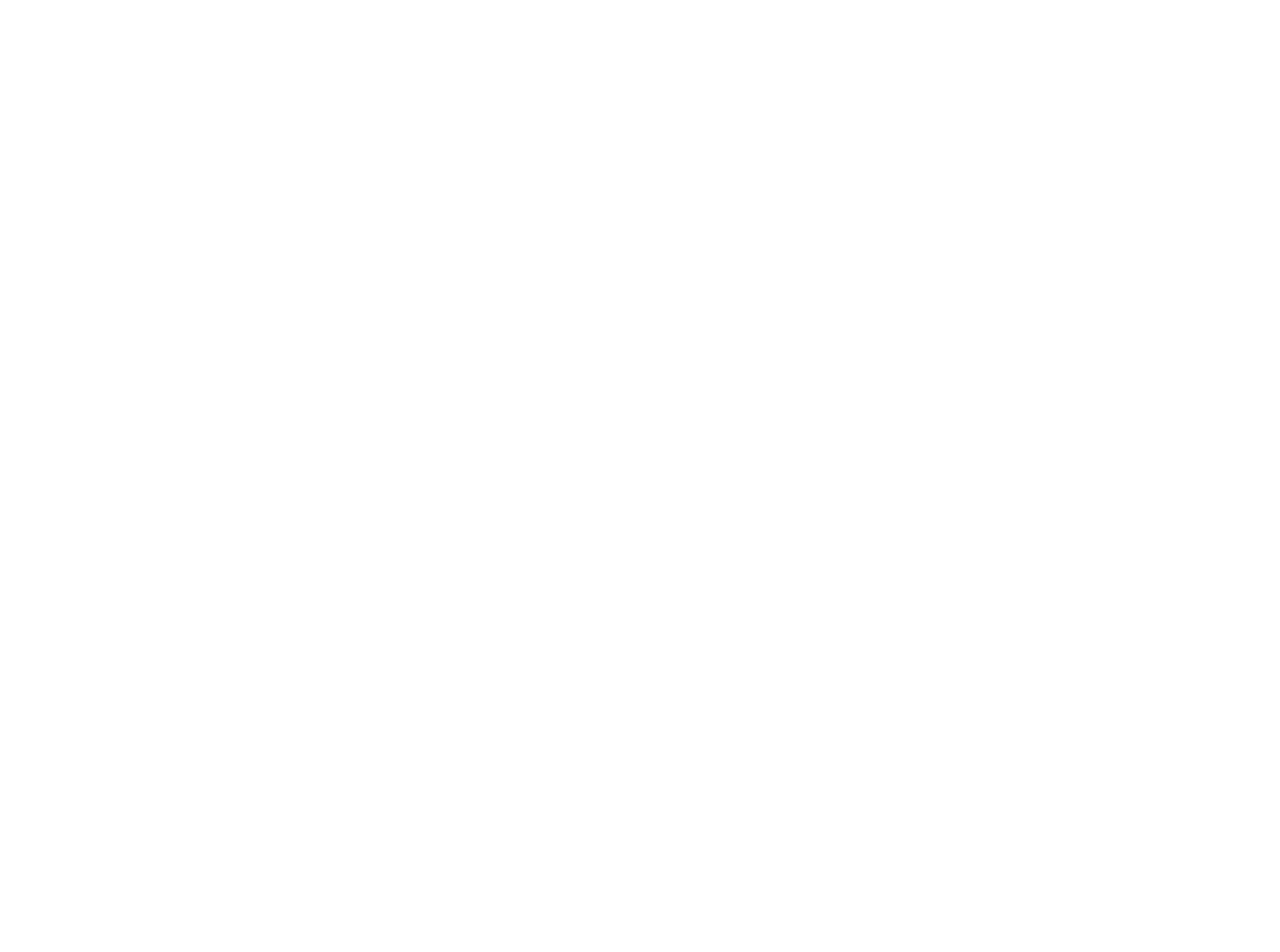
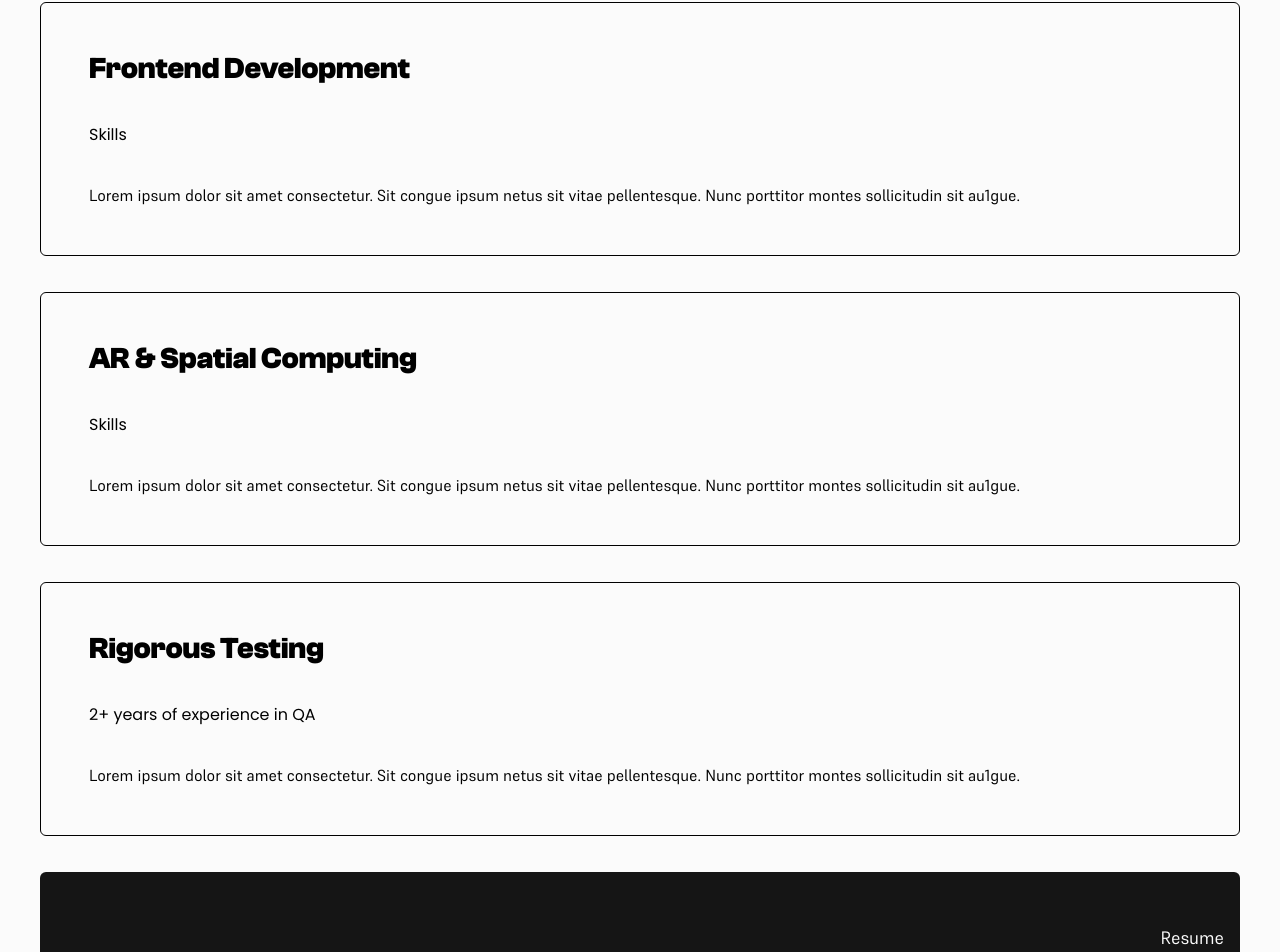
Before and after one commit to mackaykillian/portfolio, a React (Create React App) app: page / in a window 1280 px wide. Shown: the part 786-1738 px from the top of the page. Before the commit the page ends 800 px from the top, so only its background shows below. Built offline with nearby package versions, Linux system fonts and the light colour scheme.

Commit message:
added overview section basics

```diff
--- a/src/App.jsx
+++ b/src/App.jsx
@@ -17,14 +17,14 @@
   );
   return (
     <div className="app">
-      <div className="mx-[16px]">
+      <div>
         <div className="flex flex-row justify-between bg-green-400">
           <div>photo</div>
           <div>nav</div>
         </div>
         <div
           ref={introFrame}
-          className="flex flex-col h-[60vh] md:h-[80vh]  justify-center bg-blue-100"
+          className="flex flex-col h-[60vh] md:h-[80vh] justify-center mx-[16px] md:mx-[32px] lg:mx-[40px]"
         >
           <div className="mt-[20vh] font-bold uppercase font-display text-[13vw] leading-[13vw] xl:text-[180px] xl:leading-[180px]">
             <div id="hero-text">
@@ -52,6 +52,53 @@
             </div>
           </div>
         </div>
+        <div id="overviewFrame" className="h-fit bg-pgray-100">
+          <div className="mx-[16px] md:mx-[32px] lg:mx-[40px]">
+            <div className="flex flex-row justify-end py-8">
+              <div className="text-5xl font-bold font-display md:text-6xl lg:text-7x">
+                What I do best
+              </div>
+            </div>
+            <div id="cards-container" className="flex flex-col ">
+              <div className="flex flex-col w-full p-12 bg-transparent border rounded-md mb-9 h-fit ">
+                <div className="text-3xl font-bold font-display">
+                  Frontend Development
+                </div>
+                <div className="mt-9">Skills</div>
+                <div className="font-sans mt-9">
+                  Lorem ipsum dolor sit amet consectetur. Sit congue ipsum netus
+                  sit vitae pellentesque. Nunc porttitor montes sollicitudin sit
+                  au1gue.
+                </div>
+              </div>
+              <div className="flex flex-col w-full p-12 bg-transparent border rounded-md mb-9 h-fit ">
+                <div className="text-3xl font-bold font-display">
+                  AR & Spatial Computing
+                </div>
+                <div className="mt-9">Skills</div>
+                <div className="font-sans mt-9">
+                  Lorem ipsum dolor sit amet consectetur. Sit congue ipsum netus
+                  sit vitae pellentesque. Nunc porttitor montes sollicitudin sit
+                  au1gue.
+                </div>
+              </div>
+              <div className="flex flex-col w-full p-12 bg-transparent border rounded-md mb-9 h-fit ">
+                <div className="text-3xl font-bold font-display">
+                  Rigorous Testing
+                </div>
+                <div className="mt-9">2+ years of experience in QA</div>
+                <div className="font-sans mt-9">
+                  Lorem ipsum dolor sit amet consectetur. Sit congue ipsum netus
+                  sit vitae pellentesque. Nunc porttitor montes sollicitudin sit
+                  au1gue.
+                </div>
+              </div>
+              <div className="flex flex-row items-end justify-end h-24 p-4 rounded-md bg-pgray-900 mb-9">
+                <div className="font-sans text-lg text-pgray-100">Resume</div>
+              </div>
+            </div>
+          </div>
+        </div>
       </div>
     </div>
   );
--- a/tailwind.config.js
+++ b/tailwind.config.js
@@ -11,6 +11,19 @@
         display: ["Clash Grotesk", ...defaultTheme.fontFamily.sans],
       },
     },
+    colors: {
+      transparent: "transparent",
+      current: "currentColor",
+      white: "#ffffff",
+      pgray: {
+        100: "#FBFBFB",
+        200: "#EAEAEA",
+        300: "#D2D2D2",
+        500: "#A1A1A1",
+        700: "#494949",
+        900: "#151515",
+      },
+    },
   },
   plugins: [],
 };
```
